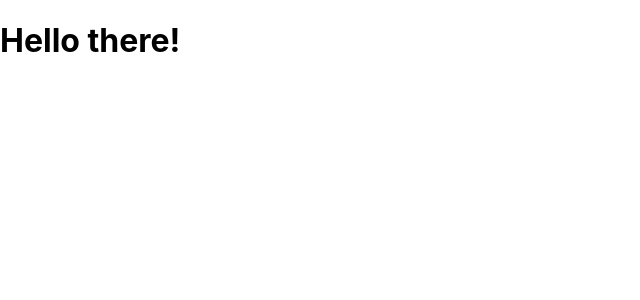
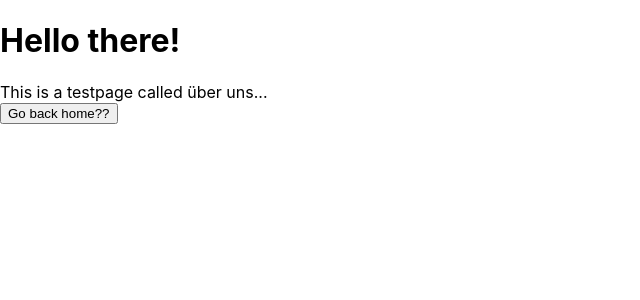
Before and after one commit to moejo-the-jojo/zwischenwebsite, a React (Create React App) app: page /ueber-uns in a window 1280 px wide. Before the commit this address had no page. Shown: the top 300 px of the page, without its empty margins (0-640 px from the left). Built offline with nearby package versions, Linux system fonts and the light colour scheme.

Commit message:
setup react-router-dom

```diff
--- a/src/App.js
+++ b/src/App.js
@@ -3,6 +3,7 @@
 import About from './components/About';
 import {Route, Routes, BrowserRouter} from "react-router-dom";
 import Home from './components/Home';
+import UeberUns from './components/Ueber-uns';
 
 function App() {
   return (
@@ -12,6 +13,7 @@
       <Routes>
         <Route exact path='/' element={<Home />} />
         <Route exact path="/about" element={<About />} />
+        <Route exact path="/ueber-uns" element={<UeberUns />} />
       </Routes>
       </BrowserRouter>
       </>
--- a/src/components/Home.js
+++ b/src/components/Home.js
@@ -8,6 +8,7 @@
         <div>
             <h2>U ok?</h2>
             <button onClick={() => navigate("/about")}>About</button>
+            <button onClick={() => navigate("/ueber-uns")}>zur testpage bitte hier</button>
         </div>
     )
 }
--- /dev/null
+++ b/src/components/Ueber-uns.js
@@ -0,0 +1,17 @@
+import {useNavigate} from "react-router-dom";
+
+const UeberUns = (props) => {
+    const navigate = useNavigate();
+
+    return (
+        <div>
+            <div>
+                This is a testpage called über uns...
+            </div>
+            <button onClick={() => navigate("/")}>Go back home??</button>
+        </div>
+    )
+
+}
+
+export default UeberUns;
```
Also changed, not shown: 1 other file (tests, documents, lock files or other folders).
